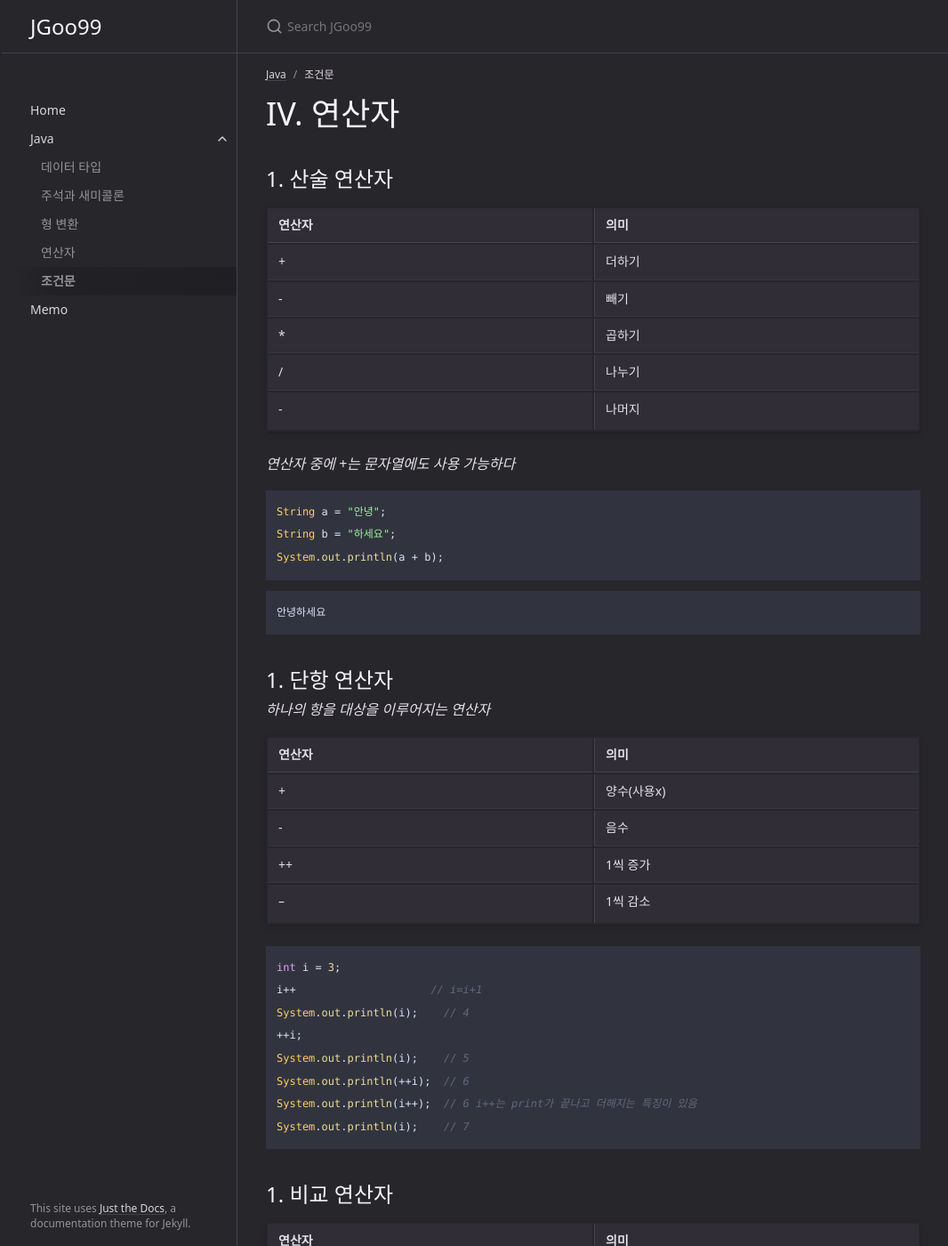
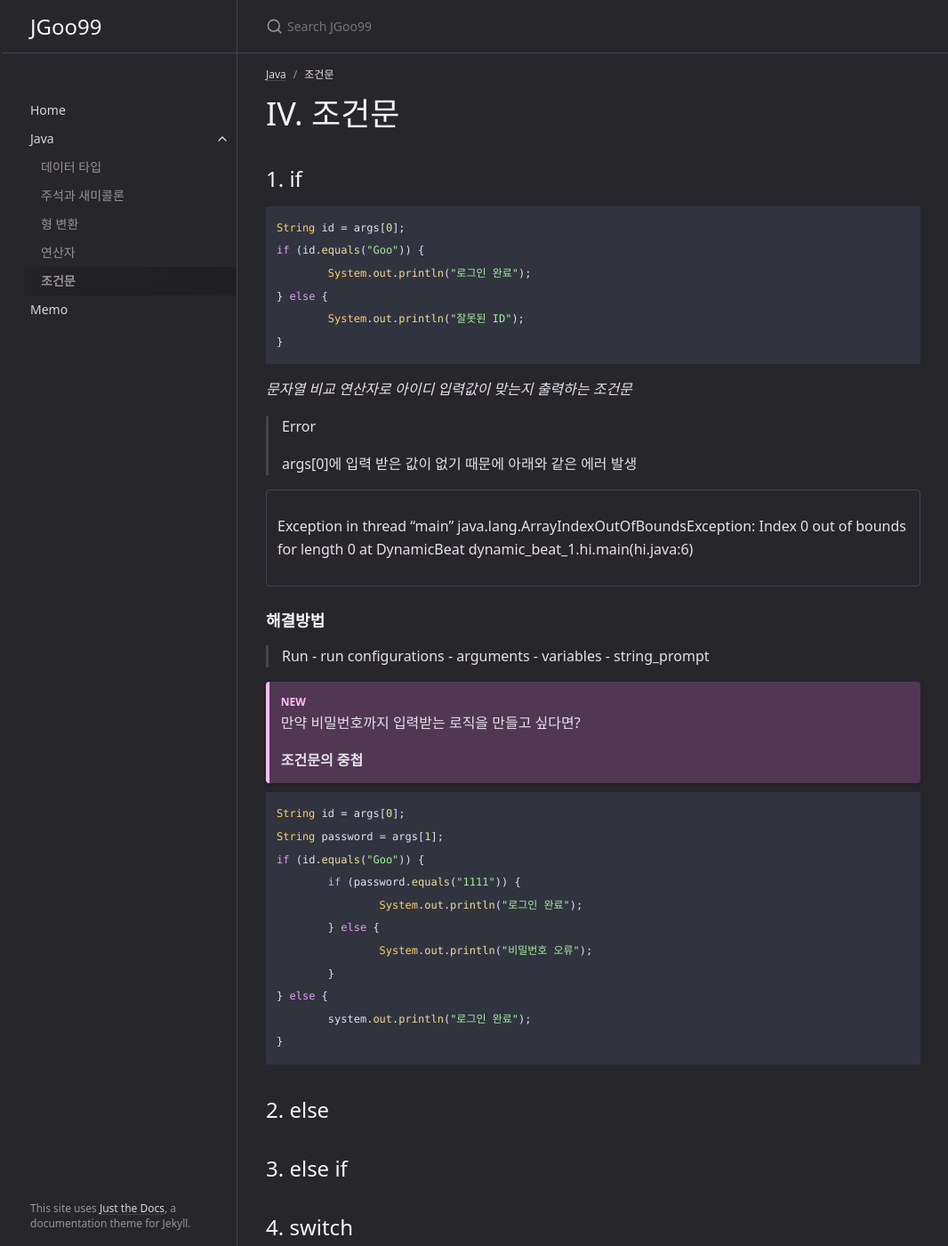
Before and after one commit to JGoo99/JGoo99.github.io, a Jekyll site: the page built from docs/java.md/conditon.md, in a window 1280 px wide and 1400 px high. Shown: the whole window at 89% size, without its empty margins (105-1171 px from the left). Built offline with Jekyll 4.4.1, drawn with Linux system fonts in a browser that asks for light colours; some of the changed text lies outside the part shown.

Commit message:
condition

````diff
--- a/docs/java.md/conditon.md
+++ b/docs/java.md/conditon.md
@@ -5,74 +5,55 @@ parent: Java
 nav_order: 5
 ---
 
-# IV. 연산자
+# IV. 조건문
 
-## 1. 산술 연산자
+## 1. if
 
-| 연산자   | 의미    |
-|:-------|:-------|
-| +      | 더하기   |
-| -      | 빼기    |
-| *      | 곱하기   |
-| /      | 나누기   |
-| -      | 나머지   |
+```java
+String id = args[0];
+if (id.equals("Goo")) {
+	System.out.println("로그인 완료");
+} else {
+	System.out.println("잘못된 ID");
+}
+```
+_문자열 비교 연산자로 아이디 입력값이 맞는지 출력하는 조건문_
 
-_연산자 중에 +는 문자열에도 사용 가능하다_
+{: .worning-title }
+> Error
+>
+> args[0]에 입력 받은 값이 없기 때문에 아래와 같은 에러 발생
+
+<div class="code-example" markdown="1">
+Exception in thread "main" java.lang.ArrayIndexOutOfBoundsException:
+Index 0 out of bounds for length 0 at DynamicBeat dynamic_beat_1.hi.main(hi.java:6)
+</div>
+
+### **해결방법**
+> Run - run configurations - arguments - variables - string_prompt
+
+{: .new }
+> 만약 비밀번호까지 입력받는 로직을 만들고 싶다면?
+>
+> **조건문의 중첩**
+
 ```java
-String a = "안녕";
-String b = "하세요";
-System.out.println(a + b);
-```
-```
-안녕하세요
+String id = args[0];
+String password = args[1];
+if (id.equals("Goo")) {
+	if (password.equals("1111")) {
+		System.out.println("로그인 완료");
+	} else {
+		System.out.println("비밀번호 오류");
+	}
+} else {
+	system.out.println("로그인 완료");
+}
 ```
 
-## 1. 단항 연산자
-_하나의 항을 대상을 이루어지는 연산자_
-
-| 연산자   | 의미       |
-|:-------|:----------|
-| +      | 양수(사용x) |
-| -      | 음수       |
-| ++     | 1씩 증가   |
-| --     | 1씩 감소   |
-
-```java
-int i = 3;
-i++			// i=i+1
-System.out.println(i);    // 4
-++i;
-System.out.println(i);    // 5
-System.out.println(++i);  // 6
-System.out.println(i++);  // 6 i++는 print가 끝나고 더해지는 특징이 있음
-System.out.println(i);    // 7
-```
-
-## 1. 비교 연산자
-
-| 연산자    | 의미       |
-|:--------|:----------|
-| ==      | 같다       |
-| !=      | 같지 않다   |
-| >       | 크다       |
-| >=      | 크거나 같다  |
-| .equals | 같다(문자열) |
-
-_문자열 비교 예시_
-```java
- String a = "Hello world";
-    String b = new String("Hello world");
-	System.out.println(a == b);
-	System.out.println(a.equals(b));
-```
-```java
-false
-true
-```
-
-## 1. 논리 연산자
-
-
+## 2. else
+## 3. else if
+## 4. switch
 
 
 [Link button](https://opentutorials.org/course/1223/5335){: .btn .btn-outline }
````
Also changed, not shown: docs/index-test.md (+34 -2 lines), docs/java.md/annotation.md (+2 -0 lines), docs/java.md/data_type.md (+5 -1 lines).
